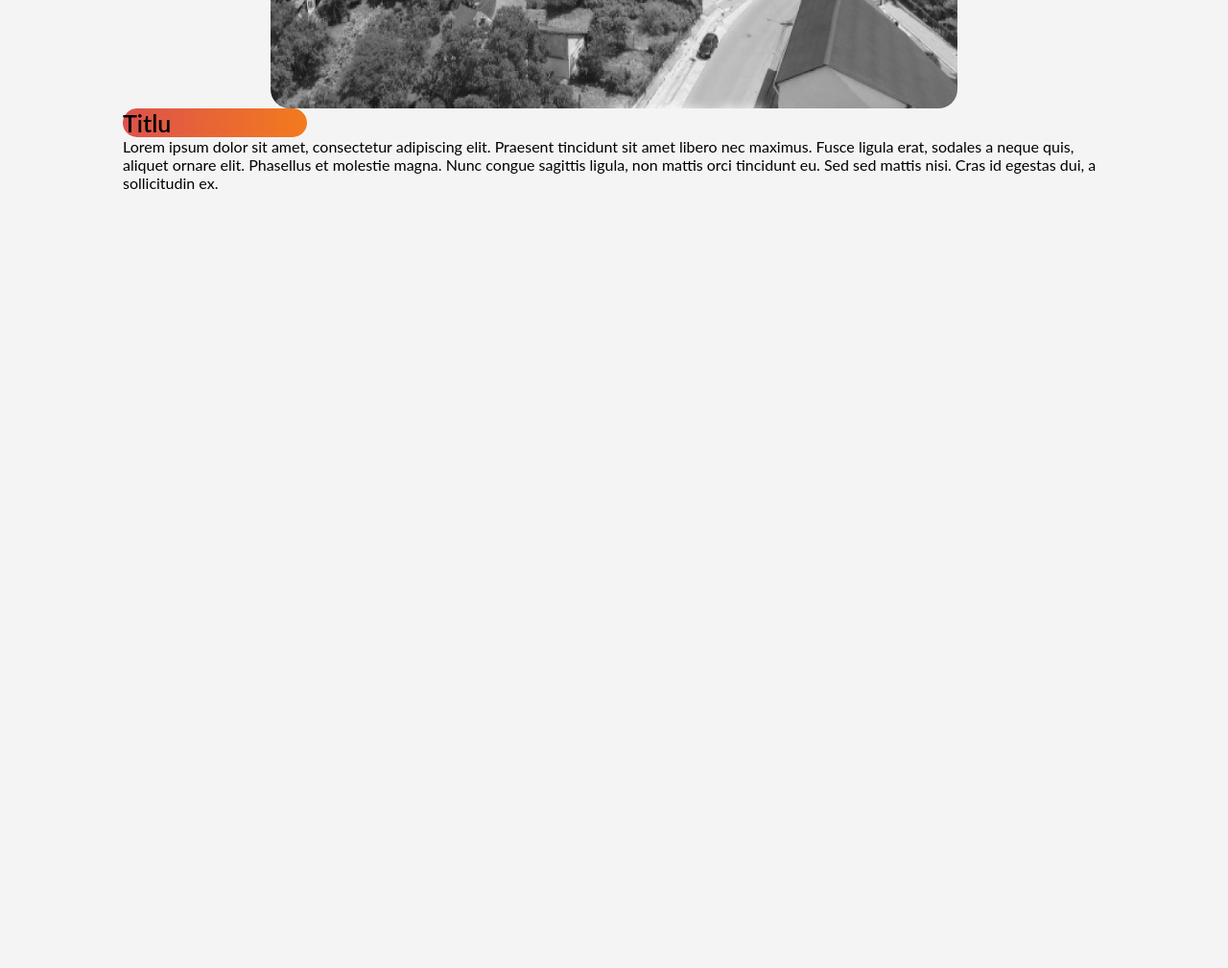
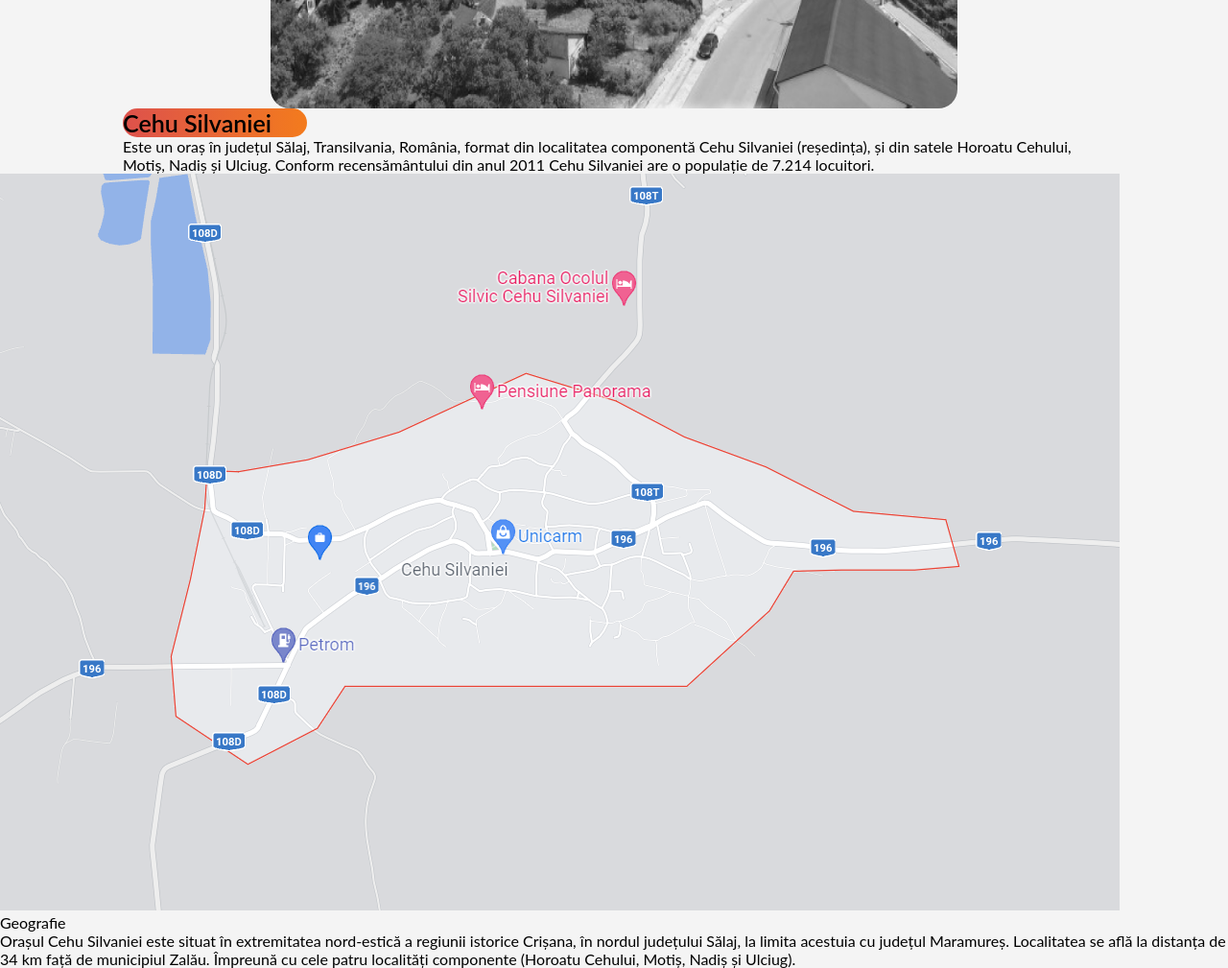
Before and after one commit to Cristi977/CehuSilvaniei, a plain HTML site: page Src/index.html in a window 1280 px wide. Shown: the part 500-1509 px from the top of the page at 96% size. Before the commit the page ends 800 px from the top, so only its background shows below. Drawn offline with Linux system fonts and the light colour scheme.

Commit message:
Update index.html

```diff
--- a/Src/index.html
+++ b/Src/index.html
@@ -12,7 +12,7 @@
         <ul class="left">
             <a href="#navigatie">
                 <li class="big">Cehu Silvaniei</li>
-                <li class="small">cel mai oras</li>
+                <li class="small">cel mai frumos oras</li>
             </a>
         </ul>
         <ul class="right">
@@ -21,14 +21,30 @@
     </nav>
     <div class="about">
         <img src="./cehu-edited.png" alt="Cehu Silvaniei">
-        <div class="content">
-            <p class="title">Titlu</p>
-            <p class="content">Lorem ipsum dolor sit amet, consectetur adipiscing elit.
-                Praesent tincidunt sit amet libero nec maximus.
-                Fusce ligula erat, sodales a neque quis, aliquet ornare elit.
-                Phasellus et molestie magna. Nunc congue sagittis ligula,
-                non mattis orci tincidunt eu. Sed sed mattis nisi. Cras id egestas dui,
-                a sollicitudin ex. </p>
+        <div class="section">
+            <p class="title">Cehu Silvaniei</p>
+            <p class="content">
+                Este un oraș în județul Sălaj, Transilvania, România,
+                format din localitatea componentă Cehu Silvaniei
+                (reședința), și din satele Horoatu Cehului, Motiș,
+                Nadiș și Ulciug. Conform recensământului din anul 2011
+                Cehu Silvaniei are o populație de 7.214 locuitori.
+            </p>
+        </div>
+    </div>
+    <div class="geography">
+        <img src="./harta.png" alt="map">
+        <div class="section">
+            <p class="title">Geografie</p>
+            <p class="content">
+                Orașul Cehu Silvaniei este situat în extremitatea
+                nord-estică a regiunii istorice Crișana, în nordul
+                județului Sălaj, la limita acestuia cu județul
+                Maramureș. Localitatea se află la distanța de
+                34 km față de municipiul Zalău. Împreună cu cele
+                patru localități componente (Horoatu Cehului,
+                Motiș, Nadiș și Ulciug).
+            </p>
         </div>
     </div>
 </body>
```
